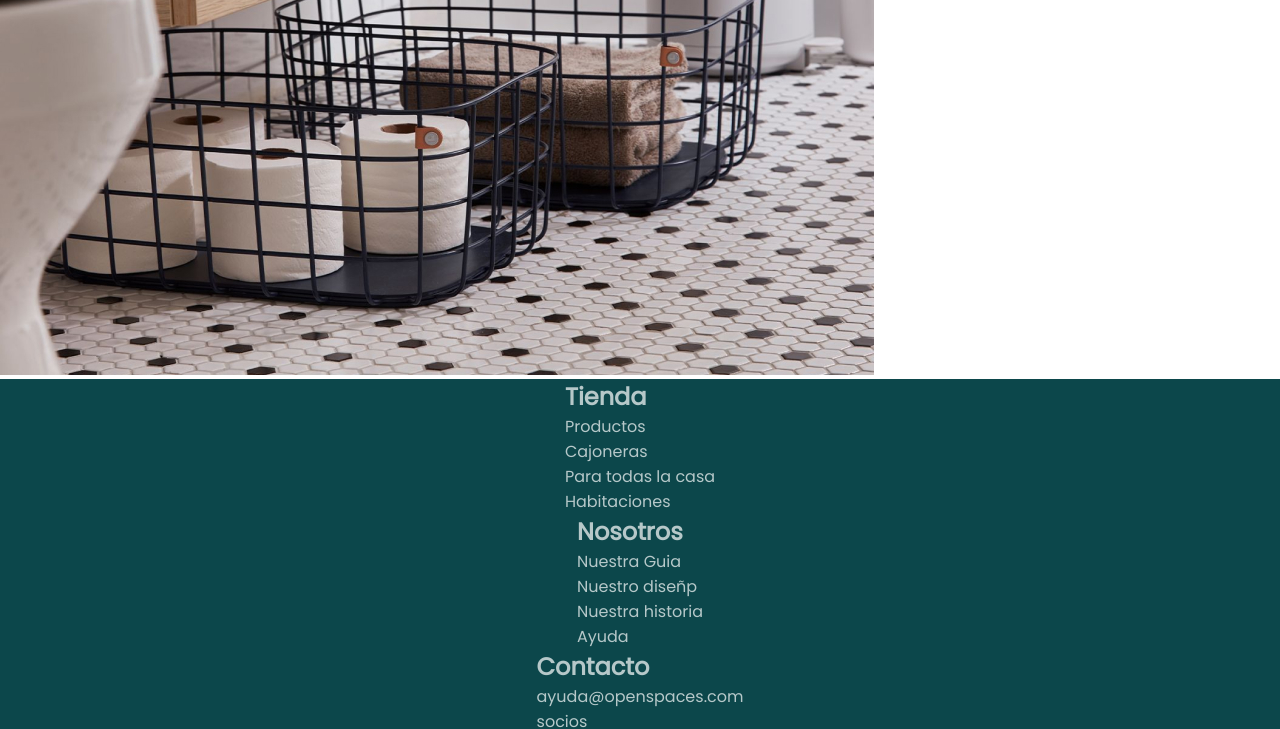
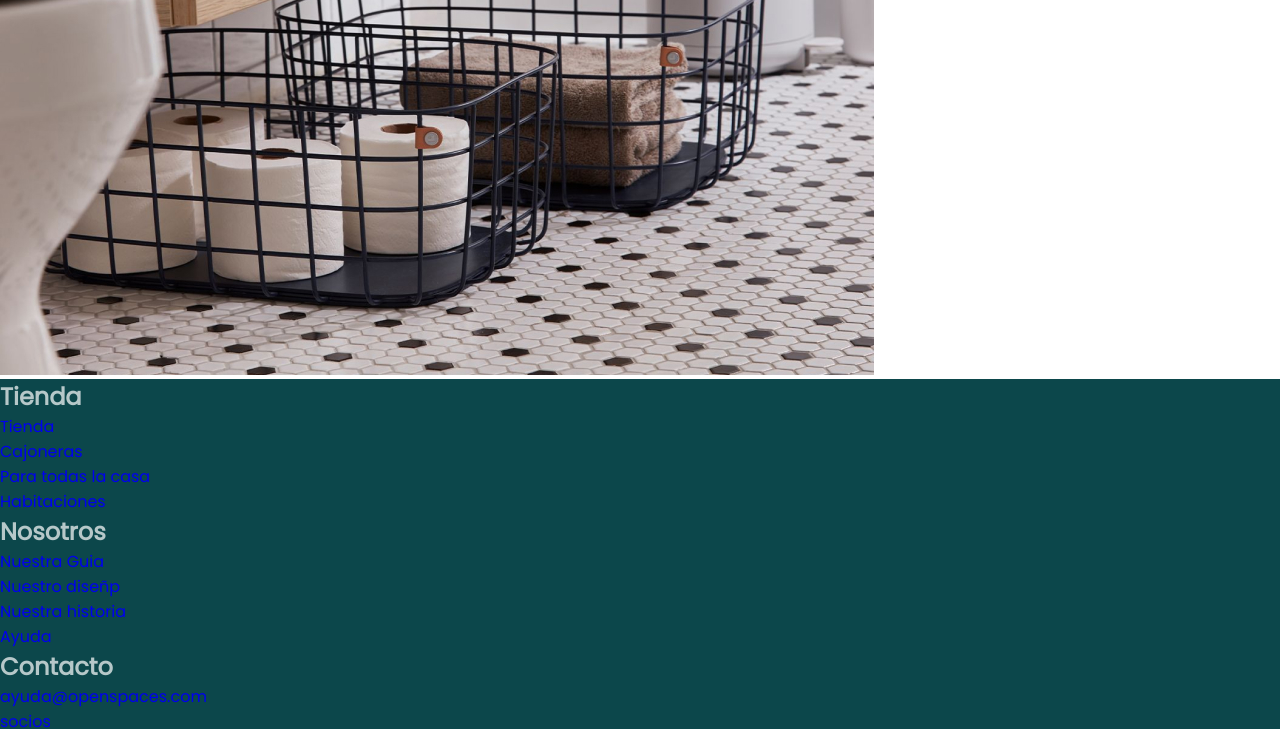
Before and after one commit to Adalab/modulo-1-evaluacion-final-pgomezariza, a plain HTML site: page index.html in a window 1280 px wide. Shown: the part 2768-3497 px from the top of the page. Drawn offline with Linux system fonts and the light colour scheme.

Commit message:
add links footer

```diff
--- a/index.html
+++ b/index.html
@@ -66,10 +66,10 @@
             <nav>
                 <h2 class="foorter__list--title">Tienda</h2>
                 <ul>
-                    <li>Productos</li>
-                    <li>Cajoneras</li>
-                    <li>Para todas la casa</li>
-                    <li>Habitaciones</li>
+                    <li><a href="https://adalab.es/" target="_blank">Tienda</a></li>
+                    <li><a href="https://adalab.es/" target="_blank">Cajoneras</a></li>
+                    <li><a href="https://adalab.es/" target="_blank">Para todas la casa</a></li>
+                    <li><a href="https://adalab.es/" target="_blank">Habitaciones</a></li>
                 </ul>
             </nav>
         </article>
@@ -78,10 +78,10 @@
             <nav>
                 <h2 class="foorter__list--title">Nosotros</h2>
                 <ul>
-                    <li>Nuestra Guia</li>
-                    <li>Nuestro diseñp</li>
-                    <li>Nuestra historia</li>
-                    <li>Ayuda</li>
+                    <li><a href="https://adalab.es/" target="_blank">Nuestra Guia</a></li>
+                    <li><a href="https://adalab.es/" target="_blank">Nuestro diseñp</a></li>
+                    <li><a href="https://adalab.es/" target="_blank">Nuestra historia</a></li>
+                    <li><a href="https://adalab.es/" target="_blank">Ayuda</a></li>
                 </ul>
             </nav>
         </article>
@@ -90,8 +90,8 @@
             <nav>
                 <h2 class="foorter__list--title">Contacto</h2>
                 <ul>
-                    <li>ayuda@openspaces.com</li>
-                    <li>socios</li>
+                    <li><a href="https://www.google.com/intl/es/gmail/about/" target="_blank">ayuda@openspaces.com<a/></li>
+                    <li><a href="https://adalab.es/" target="_blank">socios</a></li>
                 </ul>
             </nav>
         </article>
--- a/styles/main.css
+++ b/styles/main.css
@@ -79,7 +79,7 @@
   justify-content: center;
   margin: 25px;
   padding: 12px 12px;
-  background-color: #0c474b;
+  background-color: var(--darkblue-color);
 }
 
 /* -------------------------Main------------------------ */
@@ -258,10 +258,6 @@
 }
 
 .footer__list {
-  display: flex;
-  flex-direction: column;
-  justify-content: center;
-  align-items: center;
 }
 
 .footer__arrow {
```
